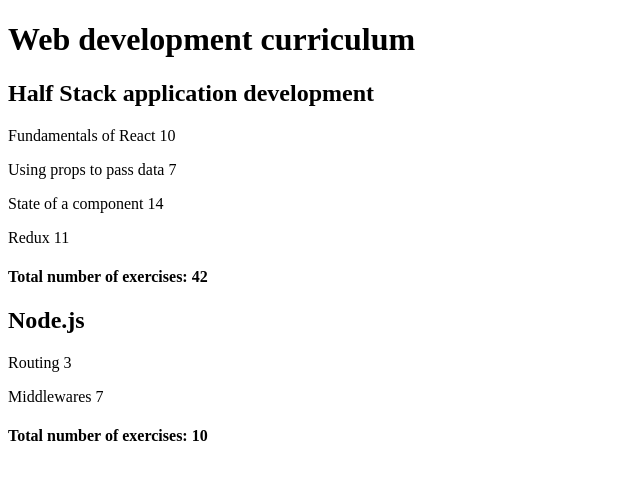
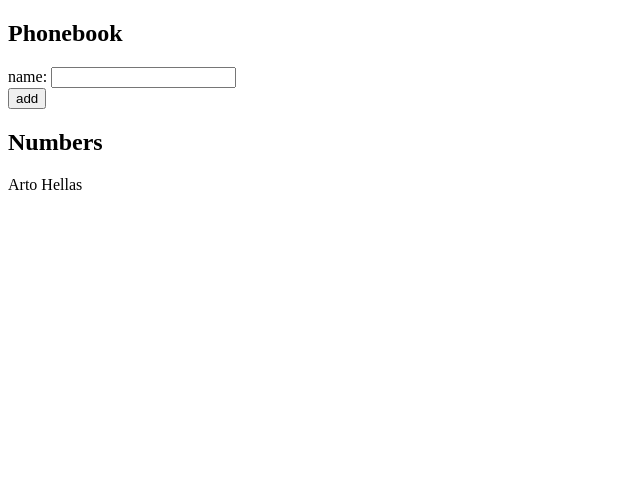
Before and after one commit to Parinita-Karpe/mermaidpart0, a React (Vite) app in the folder Part2/: page / in a window 1280 px wide. Shown: the top 480 px of the page, without its empty margins (0-640 px from the left). Built offline with nearby package versions, Linux system fonts and the light colour scheme.

Commit message:
COmplete ex 2.6

```diff
--- a/Part2/src/App.jsx
+++ b/Part2/src/App.jsx
@@ -1,76 +1,43 @@
-  const Courses = ({ courses }) => {
-    return (
-      <div>
-        {courses.map(course => (
-          <div key={course.id}>
-            <h2>{course.name}</h2>
+import { useState } from 'react'
 
-              {course.parts.map(part => (
-                <p key={part.id}>{part.name} {part.exercises}</p>
-              ))}
-              <TotalExercises course={course} />
-          </div>
-              ))}
-      </div>
+const Names=({persons})=>{
+  return (
+    <div>
+      <h2>Numbers</h2>
+      {persons.map(person => <p key={person.name}>{person.name}</p>)}
+    </div>
   )
 }
+const App = (props) => {
+  const [persons, setPersons] = useState(props.persons)
+  const [newName, setNewName] = useState('')
 
-const TotalExercises = ({ course }) => {
-  const totalExercises = course.parts.reduce((sum, part) => sum + part.exercises, 0)
-  return (
-    <h4>Total number of exercises: {totalExercises}</h4>
-  )
-}
-const App = () => {
-  const courses = [
-    {
-      name: 'Half Stack application development',
-      id: 1,
-      parts: [
-        {
-          name: 'Fundamentals of React',
-          exercises: 10,
-          id: 1
-        },
-        {
-          name: 'Using props to pass data',
-          exercises: 7,
-          id: 2
-        },
-        {
-          name: 'State of a component',
-          exercises: 14,
-          id: 3
-        },
-        {
-          name: 'Redux',
-          exercises: 11,
-          id: 4
-        }
-      ]
-    },
-    {
-      name: 'Node.js',
-      id: 2,
-      parts: [
-        {
-          name: 'Routing',
-          exercises: 3,
-          id: 1
-        },
-        {
-          name: 'Middlewares',
-          exercises: 7,
-          id: 2
-        }
-      ]
+  const addname=(event)=>{
+    event.preventDefault()
+    console.log('button clicked', event.target)
+    const nameObject = {
+      name: newName,
     }
-  ]
-
+    setPersons(persons.concat(nameObject))
+    setNewName('')
+  }
+  const handleNameChange = (event) => {
+    console.log(event.target.value)
+    setNewName(event.target.value)
+  }
   return (
     <div>
-      <h1>Web development curriculum</h1>
-      <Courses courses={courses} />
+      <h2>Phonebook</h2>
+      <form onSubmit={addname}>
+        <div>
+          name: <input value={newName} onChange={handleNameChange} />
+        </div>
+        <div>
+          <button type="submit">add</button>
+        </div>
+      </form>
+
+      <Names persons={persons} />
     </div>
   )
 }
--- a/Part2/src/main.jsx
+++ b/Part2/src/main.jsx
@@ -1,24 +1,12 @@
+import React from 'react'
 import ReactDOM from 'react-dom/client'
 import App from './App'
 
-const notes = [
-  {
-    id: 1,
-    content: 'HTML is easy',
-    important: true
-  },
-  {
-    id: 2,
-    content: 'Browser can execute only JavaScript',
-    important: false
-  },
-  {
-    id: 3,
-    content: 'GET and POST are the most important methods of HTTP protocol',
-    important: true
-  }
-]
+const persons=[{ name: 'Arto Hellas' }]
+
 
 ReactDOM.createRoot(document.getElementById('root')).render(
-  <App notes={notes} />
+  <React.StrictMode>
+  <App persons={persons} />
+  </React.StrictMode>
 )
```
Also changed, not shown: Part2/src/Course.jsx (added).
